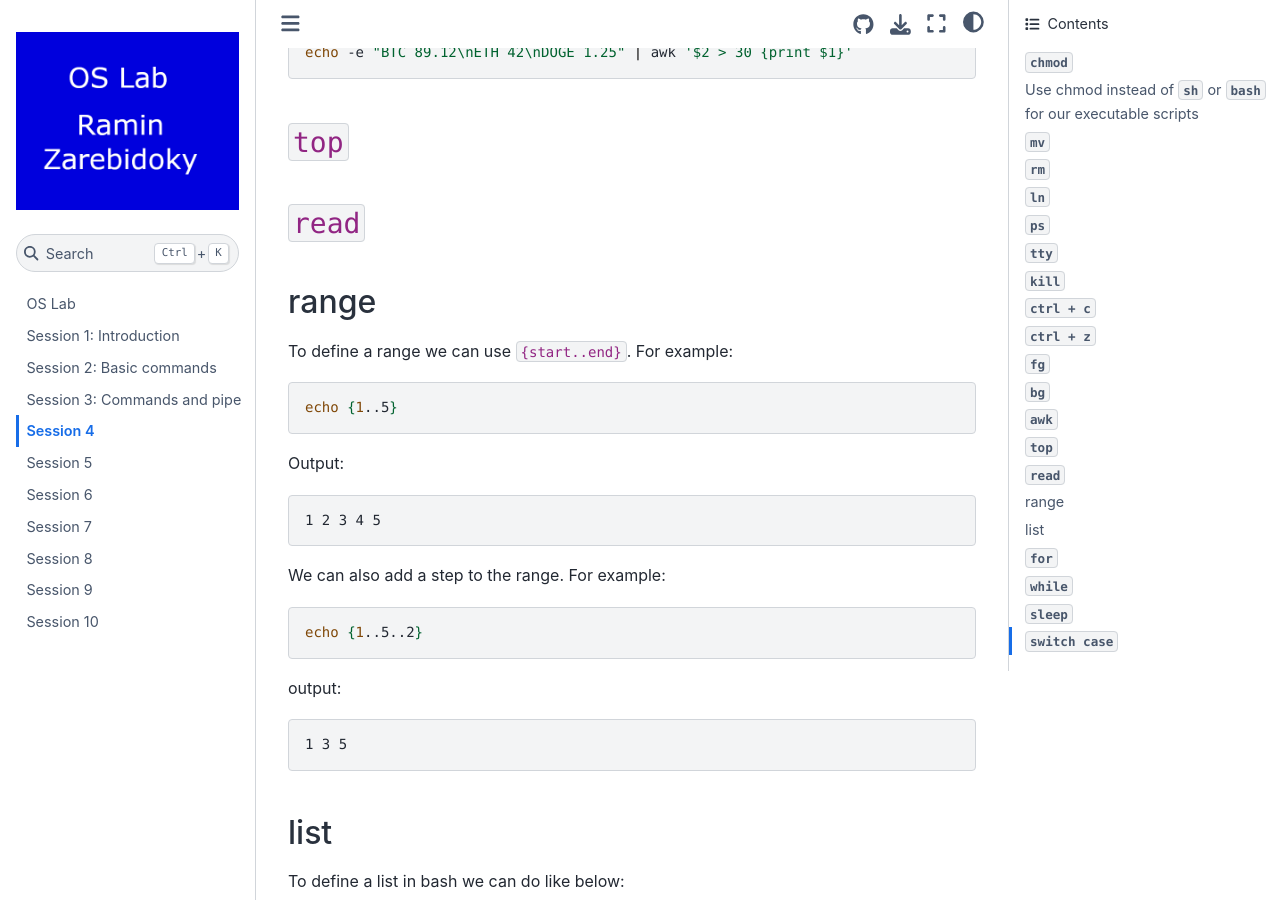
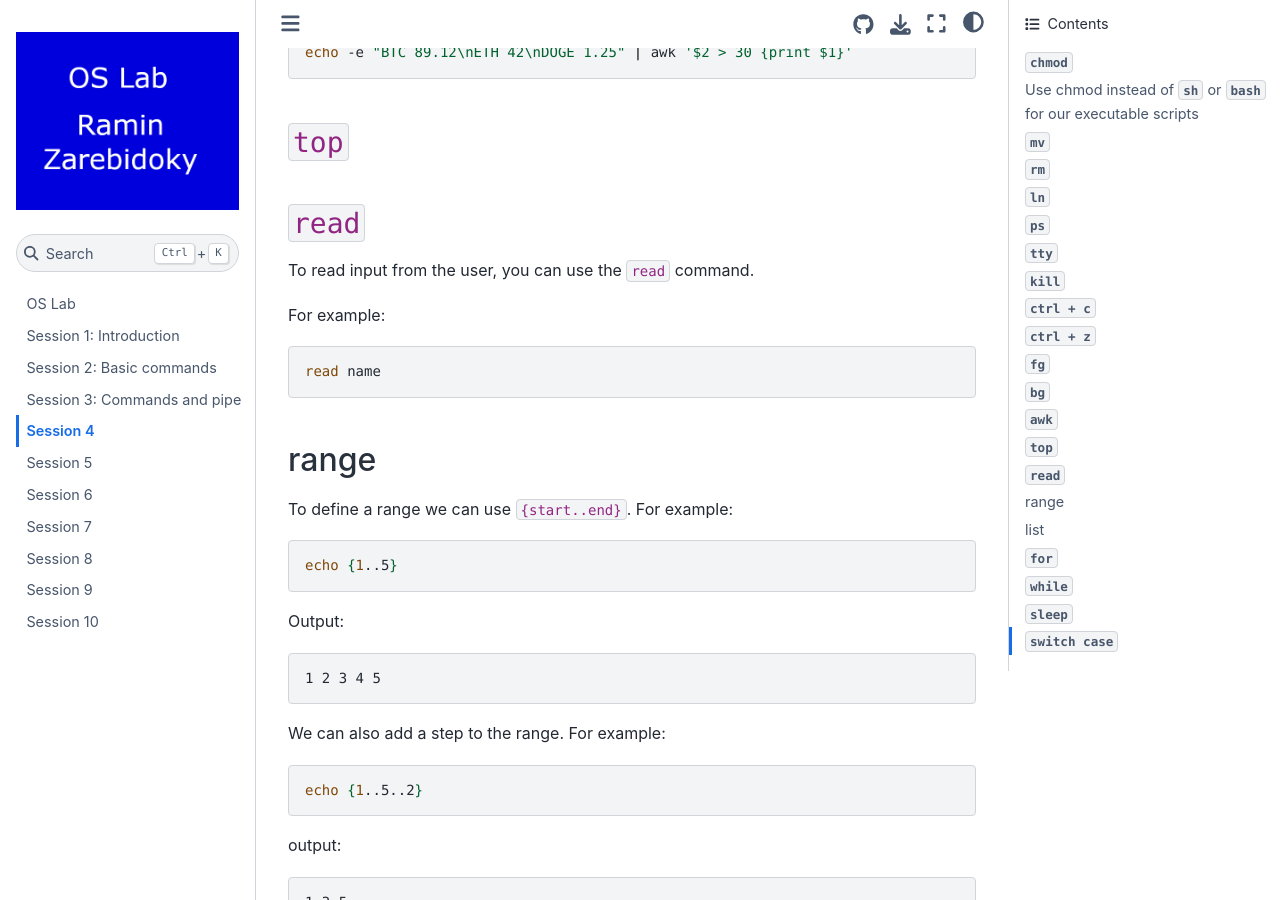
Before and after one commit to LiterallyTheOne/os_lab, a Jupyter Book: the page built from docs/session_4.md, in a window 1280 px wide and 900 px high, scrolled down 8523 px. Built offline with Jupyter Book 1.0.4 settings and Sphinx 7.4.7 and the Sphinx Book theme 1.1.4, drawn with Linux system fonts in a browser that asks for light colours.

Commit message:
Add description to read

````diff
--- a/docs/session_4.md
+++ b/docs/session_4.md
@@ -342,6 +342,14 @@ echo -e "BTC 89.12\nETH 42\nDOGE 1.25" | awk '$2 > 30 {print $1}'
 
 ## `read`
 
+To read input from the user, you can use the `read` command.
+
+For example:
+
+```shell
+read name
+```
+
 ## range
 
 To define a range we can use `{start..end}`.
````
